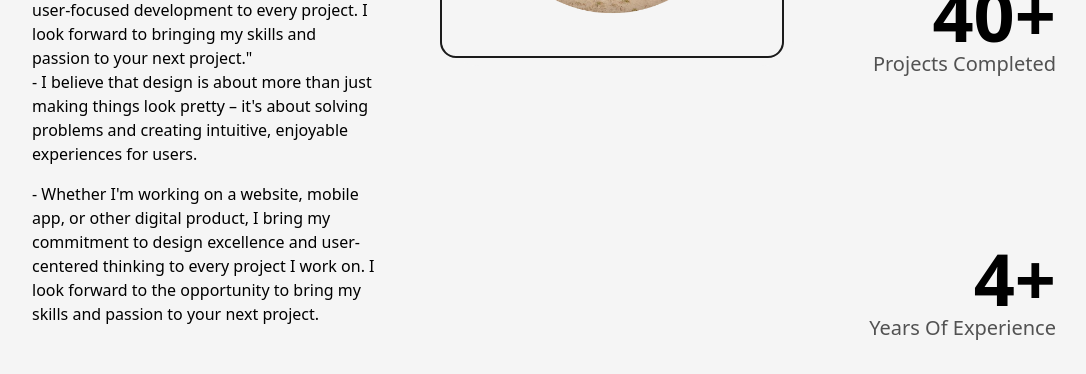
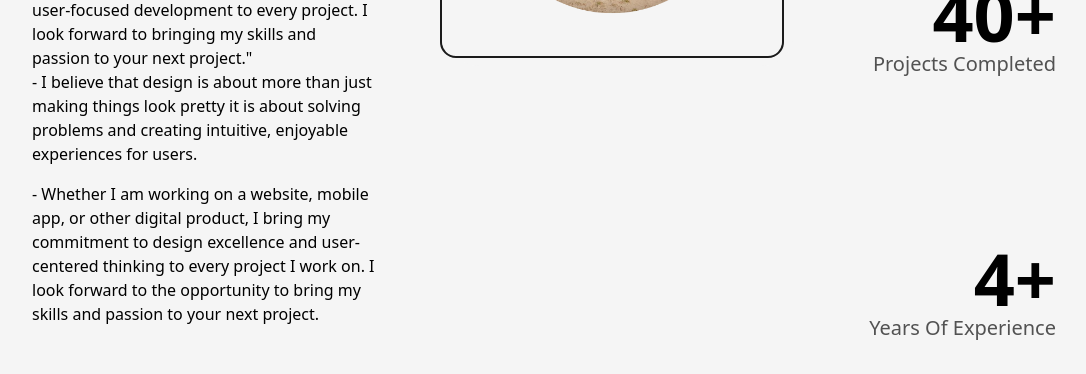
Before and after one commit to spriveen/Portfolio, a Next.js app: page /about in a window 1280 px wide. Shown: the part 718-1092 px from the top of the page, without its empty margins (96-1182 px from the left). Built offline with nearby package versions, Linux system fonts and the light colour scheme.

Commit message:
update about.js

```diff
--- a/src/pages/about.js
+++ b/src/pages/about.js
@@ -54,11 +54,11 @@ const About = () => {
               </p>
               <p className="font-medium">
                 - I believe that design is about more than just making things
-                look pretty – it&apos;s about solving problems and creating
+                look pretty it is about solving problems and creating
                 intuitive, enjoyable experiences for users.
               </p>
               <p className="my-4 font-medium">
-                - Whether I&apos;m working on a website, mobile app, or other
+                - Whether I am working on a website, mobile app, or other
                 digital product, I bring my commitment to design excellence and
                 user-centered thinking to every project I work on. I look
                 forward to the opportunity to bring my skills and passion to
```
